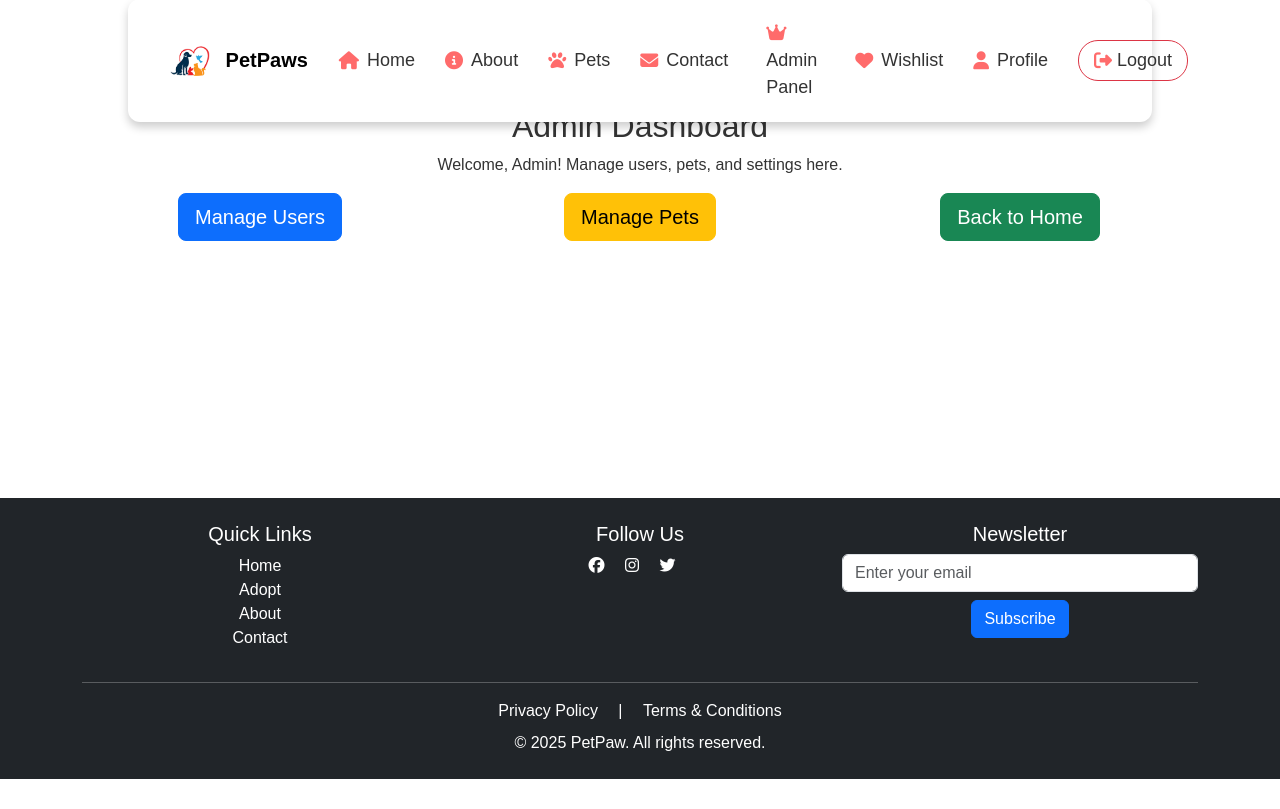
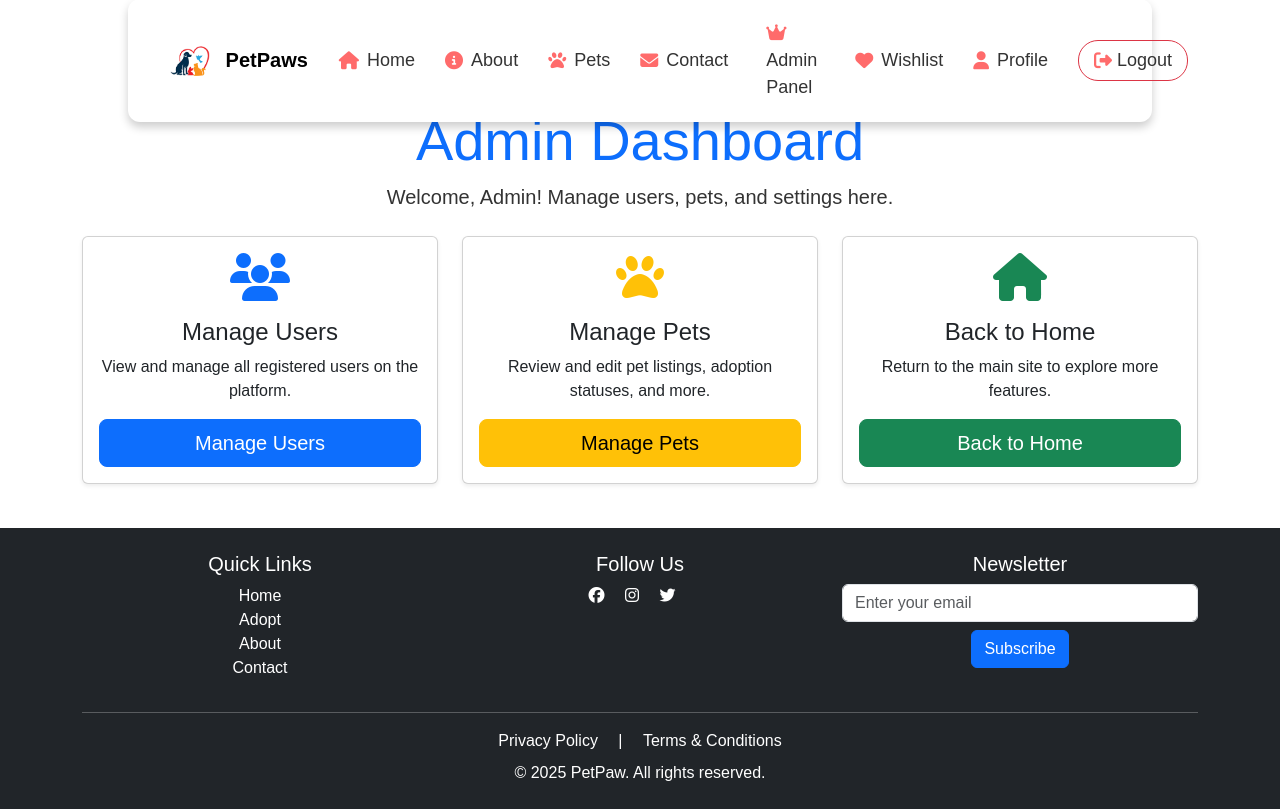
Before and after one commit to lovishmanchanda/PetPaws, a Flask app: page /admin in a window 1280 px wide. Shown: the part 21-830 px from the top of the page. Before the commit the page ends 800 px from the top, so only its background shows below. Run offline with Flask 3, Linux system fonts and the light colour scheme; a user stored in the database is signed in; some libraries are stand-ins or nearby versions.

Commit message:
Updated Admin Dashboard with new design and features

```diff
--- a/templates/admin_dashboard.html
+++ b/templates/admin_dashboard.html
@@ -2,19 +2,52 @@
 
 {% block content %}
 <div class="container mt-5">
-    <h2 class="text-center">Admin Dashboard</h2>
-    <p class="text-center">Welcome, {{ current_user.name }}! Manage users, pets, and settings here.</p>
+    <!-- Dashboard Header -->
+    <div class="text-center mb-4">
+        <h2 class="display-4 text-primary">Admin Dashboard</h2>
+        <p class="lead">Welcome, {{ current_user.name }}! Manage users, pets, and settings here.</p>
+    </div>
 
+    <!-- Dashboard Actions Row -->
     <div class="row text-center">
-        <div class="col-md-4">
-            <a href="{{ url_for('manage_users') }}" class="btn btn-primary btn-lg">Manage Users</a>
+
+        <!-- Manage Users Card -->
+        <div class="col-md-4 mb-4">
+            <div class="card shadow-sm">
+                <div class="card-body">
+                    <i class="fas fa-users fa-3x text-primary"></i>
+                    <h4 class="card-title mt-3">Manage Users</h4>
+                    <p class="card-text">View and manage all registered users on the platform.</p>
+                    <a href="{{ url_for('manage_users') }}" class="btn btn-primary btn-lg w-100">Manage Users</a>
+                </div>
+            </div>
         </div>
-        <div class="col-md-4">
-            <a href="{{ url_for('manage_pets') }}" class="btn btn-warning btn-lg">Manage Pets</a>
+
+        <!-- Manage Pets Card -->
+        <div class="col-md-4 mb-4">
+            <div class="card shadow-sm">
+                <div class="card-body">
+                    <i class="fas fa-paw fa-3x text-warning"></i>
+                    <h4 class="card-title mt-3">Manage Pets</h4>
+                    <p class="card-text">Review and edit pet listings, adoption statuses, and more.</p>
+                    <a href="{{ url_for('manage_pets') }}" class="btn btn-warning btn-lg w-100">Manage Pets</a>
+                </div>
+            </div>
         </div>
-        <div class="col-md-4">
-            <a href="{{ url_for('index') }}" class="btn btn-success btn-lg">Back to Home</a>
+
+        <!-- Back to Home Card -->
+        <div class="col-md-4 mb-4">
+            <div class="card shadow-sm">
+                <div class="card-body">
+                    <i class="fas fa-home fa-3x text-success"></i>
+                    <h4 class="card-title mt-3">Back to Home</h4>
+                    <p class="card-text">Return to the main site to explore more features.</p>
+                    <a href="{{ url_for('index') }}" class="btn btn-success btn-lg w-100">Back to Home</a>
+                </div>
+            </div>
         </div>
+
     </div>
+
 </div>
 {% endblock %}
```
